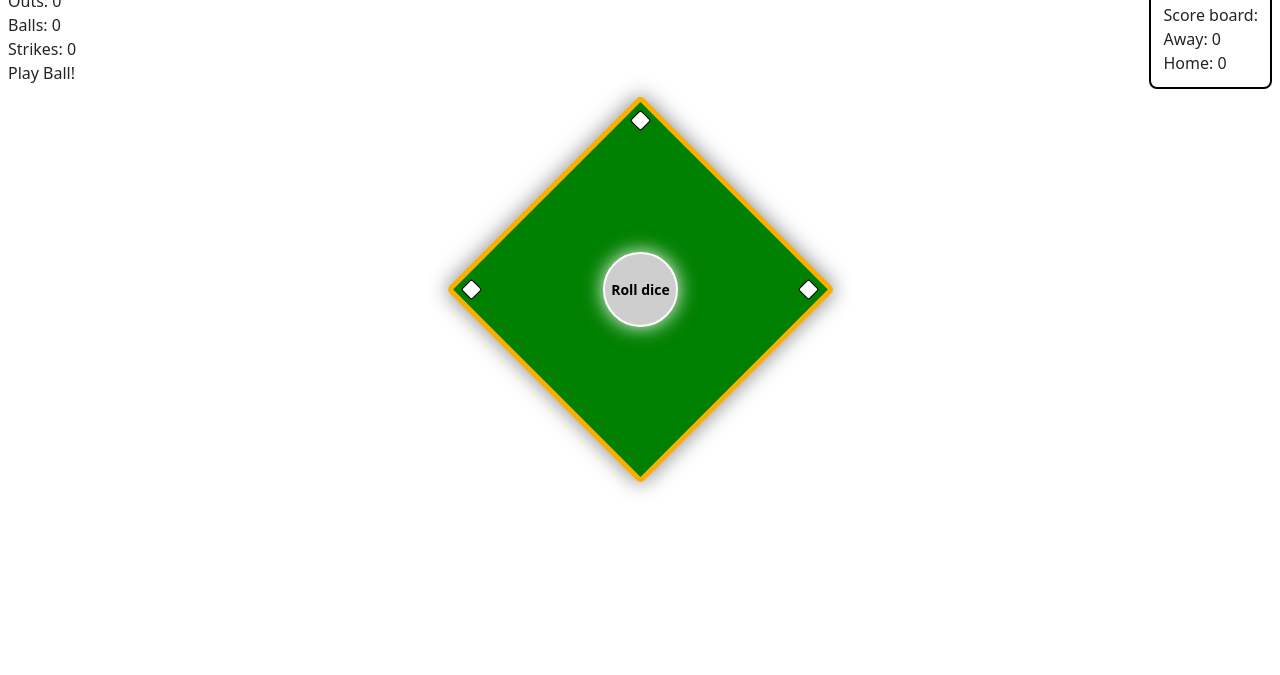
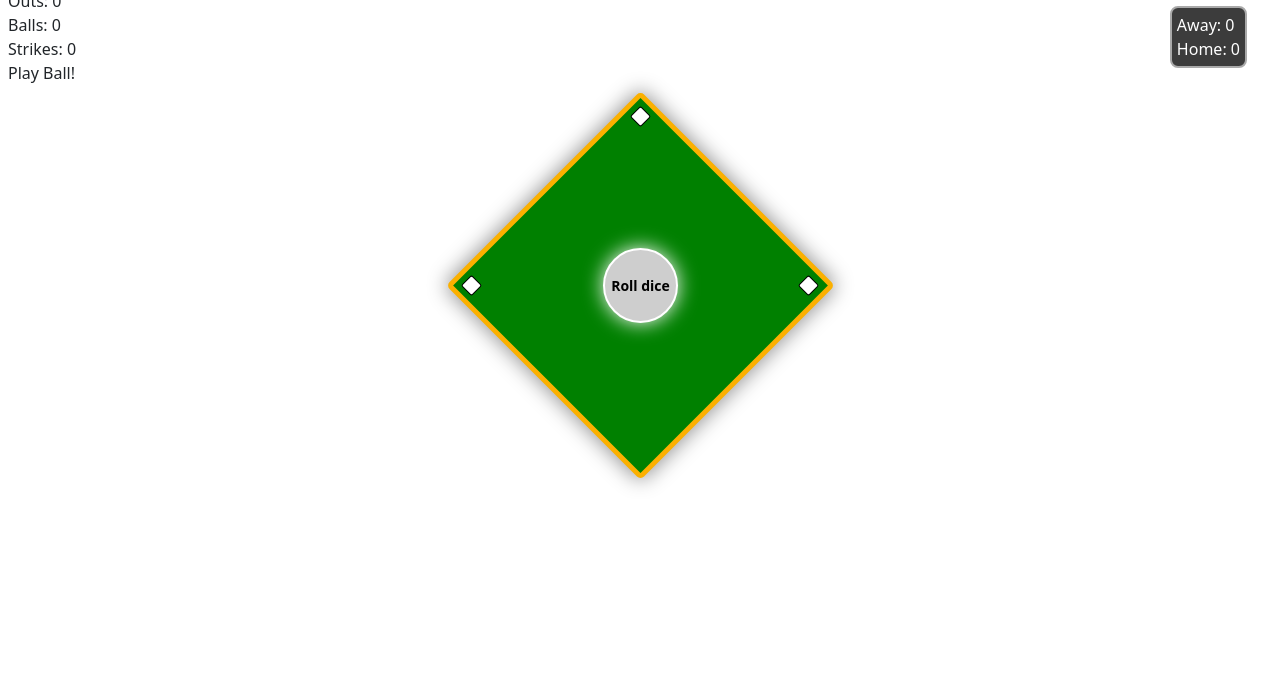
Before and after one commit to aidev13/dice-baseball, a website: page src/index.html in a window 1280 px wide. Shown: the part 125-800 px from the top of the page. Drawn offline with nearby package versions, Linux system fonts and the light colour scheme.

Commit message:
WIP, i was able to get the away scores to add up when the bases are loaded

```diff
--- a/src/index.html
+++ b/src/index.html
@@ -28,7 +28,10 @@
       <div id="diceRolled"></div>
       <!-- Score Card -->
 
-      <div id="score_card"></div>
+      <div class="scoreCard">
+         <div id="awayScore"></div>
+         <div id="homeScore"></div>
+      </div>
    </div>
 
    <!-- Field of play -->
--- a/src/script.js
+++ b/src/script.js
@@ -5,12 +5,18 @@ const balls = document.getElementById("balls")
 const strikes = document.getElementById("strikes")
 const outs = document.getElementById("outs")
 const rollButton = document.querySelector("#roll_dice")
+const awayScore = document.getElementById('awayScore')
+const homeScore = document.getElementById('homeScore')
 
-const scoreCardContainer = document.querySelector("#score_card")
+
 //
+const counterReset = () => {
+   strikeCount = 1
+   ballCount = 3
+}
 
 let ballCount = 3
-let strikeCount = 0
+let strikeCount = 1
 let outCount = 0
 
 // DOM bases
@@ -51,6 +57,8 @@ let awayRuns = 0
 let onFirst = false
 let onSecond = false
 let onThird = false
+awayScore.textContent = `Away: ${awayRuns}`
+homeScore.textContent = `Home: ${homeRuns}`
 const walk = () => {
 
     if (ballCount === 4 && !onFirst) {
@@ -68,8 +76,10 @@ const walk = () => {
          onThird = true
          thirdBase.style.backgroundColor = 'red'
       } else if (ballCount === 4 && onFirst && onSecond && onThird) {
+         awayRuns++
+         awayScore.textContent = `Away: ${awayRuns}`
          counterReset()
-        console.log(awayRuns += 1)
+
       }
 
    }
@@ -82,10 +92,6 @@ const strikeOut = () => {
     }
 }
 
-const counterReset = () => {
-    strikeCount = 0
-    ballCount = 3
-}
 
 const out = () => {
     if (strikeCount === 3) {
@@ -110,30 +116,10 @@ const out = () => {
 // rolling the dice button
 
 rollButton.addEventListener("click", (e) => {
-    e.preventDefault
+    e.preventDefault();
     call()
 })
 
-// appended scoreboard
-
-function scoreBoard(awayRuns, homeRuns) {
-   const scoreCard = document.createElement("div")
-    scoreCard.className = "scoreCardCss"
-    scoreCard.textContent = "Score board: "
-
-    scoreCardContainer.appendChild(scoreCard)
-
-    const awayScore = document.createElement("div")
-    awayScore.textContent = `Away: ${awayRuns}`
-    scoreCard.appendChild(awayScore)
-
-    const homeScore = document.createElement("div")
-    homeScore.textContent = `Home: ${homeRuns}`
-    scoreCard.appendChild(homeScore)
-   }
-
-scoreBoard(awayRuns, homeRuns)
-console.log(awayRuns)
 
 
 // ----- EXPERIMENTIAL BALL MOVEMENT CODE ----- //
--- a/src/styles.css
+++ b/src/styles.css
@@ -74,15 +74,20 @@
    border-radius: 2px;
 }
 
-.scoreCardCss {
-   border: 2px black solid;
+.scoreCard {
+   border: 2px darkgray solid;
+   padding: 5px;
    border-radius: 8px;
-   padding: 12px;
+   background-color: rgb(60, 60, 60);
+   color: white;
+   font-weight: 500;
 }
 
 .info_header {
    display: flex;
    justify-content: space-between;
+   align-items: center;
+   padding-right: 25px;
 }
 
 #ball {
```
